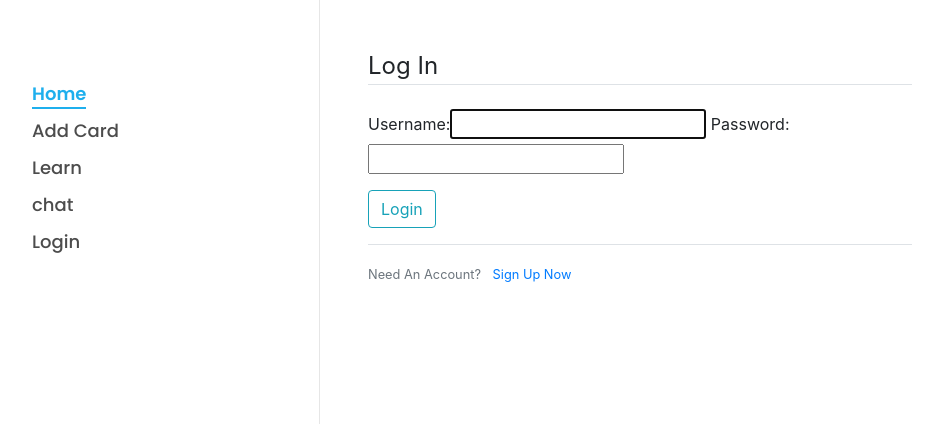
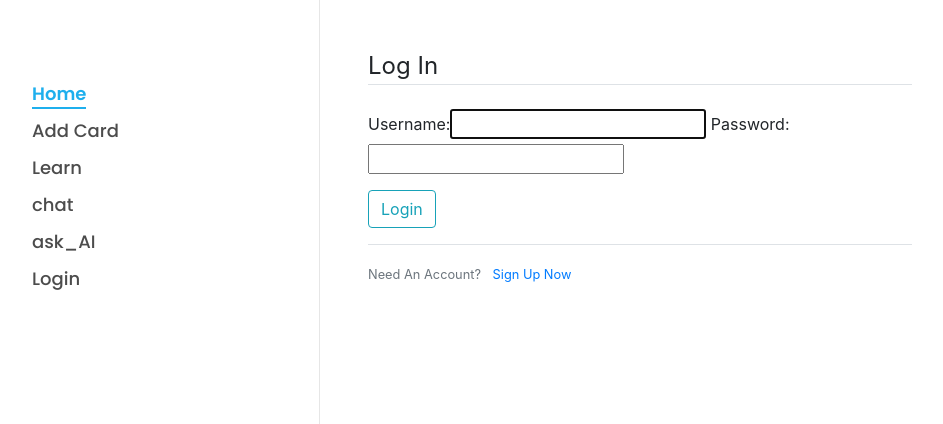
Before and after one commit to Abhiram1404/Flashcard_Maker, a Django app: page /login/?next=/ask_AI/ in a window 1280 px wide. Shown: the top 424 px of the page, without its empty margins (0-943 px from the left). Run offline with Django 3.2, Linux system fonts and the light colour scheme; some libraries are stand-ins or nearby versions; some web fonts are replaced.

Commit message:
modified login page

```diff
--- a/users/templates/users/base.html
+++ b/users/templates/users/base.html
@@ -43,6 +43,7 @@
                     <li><a href="{% url 'add_card' %}">Add Card</a></li>
                     <li><a href="{% url 'learn' %}">Learn</a></li>
                     <li><a href="{% url 'chat_home' %}">chat</a></li>
+                    <li><a href="{% url 'ask_AI' %}">ask_AI</a></li>
                     {% if user.is_authenticated %}
                         <li><span>{{user.username}}&nbsp</span>><a href="{% url 'logout' %}">Logout</a></li>
                     {% else %}
```
Also changed, not shown: db.sqlite3.
